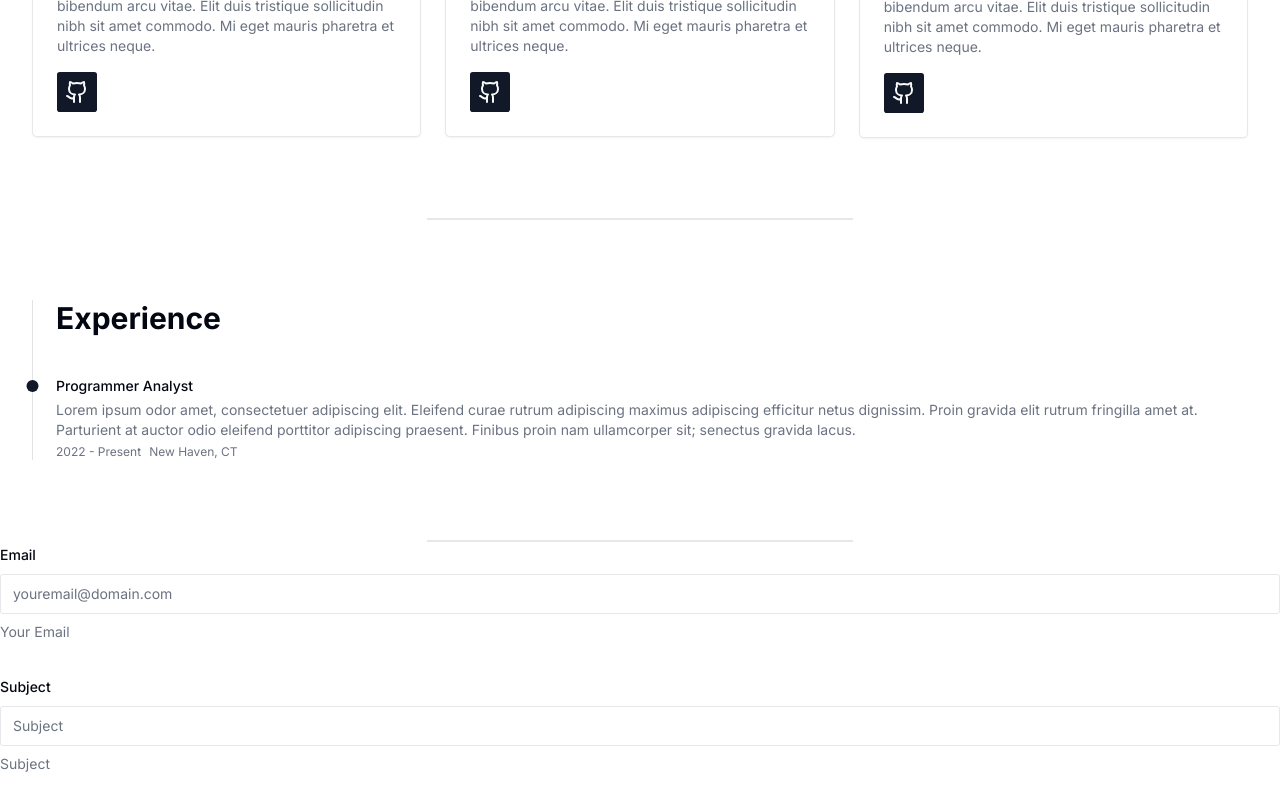
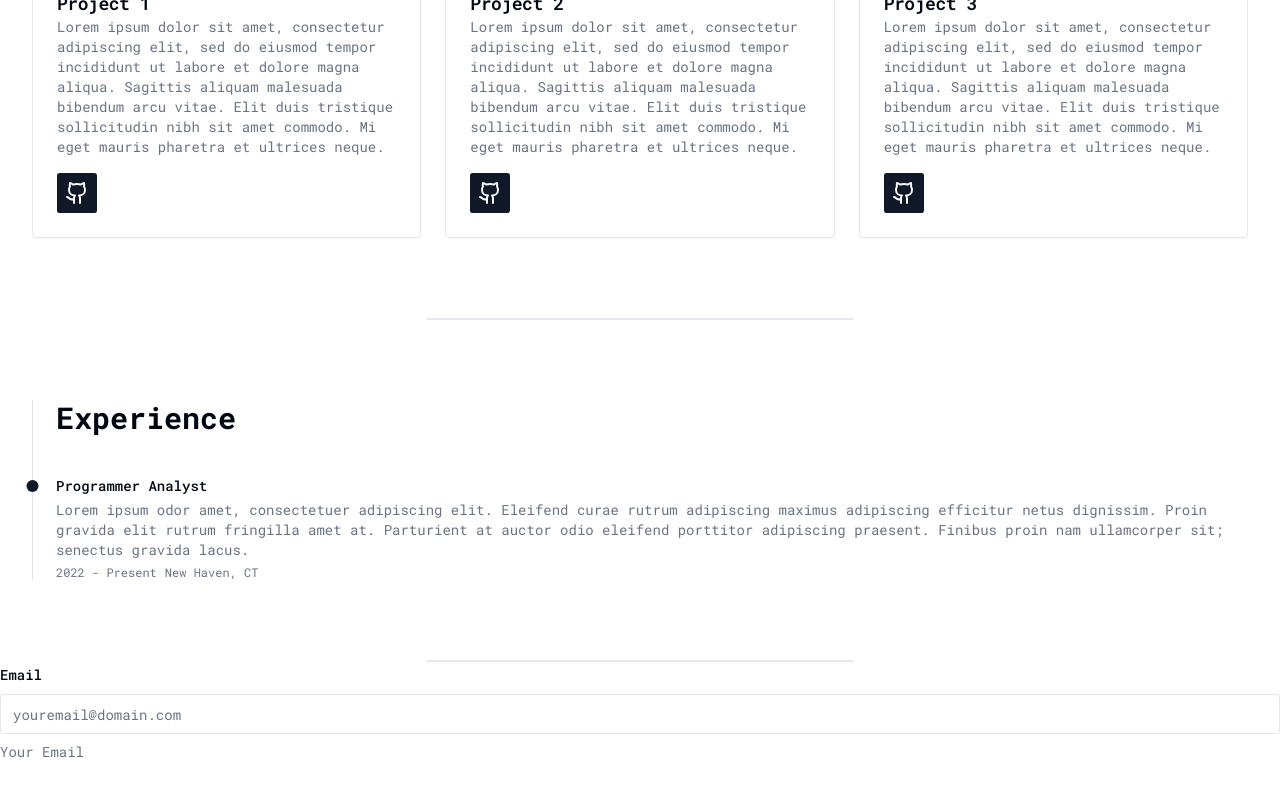
Before and after one commit to thereeling/react-portfolio, a Next.js app: page / in a window 1280 px wide. Shown: the part 1609-2408 px from the top of the page. Built offline with nearby package versions, Linux system fonts and the light colour scheme.

Commit message:
changed font

```diff
--- a/app/layout.js
+++ b/app/layout.js
@@ -1,10 +1,10 @@
 import { Header } from "@/components/header";
-import { Inter } from "next/font/google";
+import { Roboto_Mono } from "next/font/google";
 import "./globals.css";
 import { Darkmode } from "@/components/dark-mode";
 import ActiveSectionContextProvider from "@/context/active-section-context";
 
-const inter = Inter({ subsets: ["latin"] });
+const roboto = Roboto_Mono({ subsets: ["latin"], display: "swap", });
 
 export const metadata = {
   title: "Nick Giuliani",
@@ -13,9 +13,9 @@ export const metadata = {
 
 export default function RootLayout({ children }) {
   return (
-    <html lang="en" className="!scroll-smooth">
+    <html lang="en" className={`${roboto.className} !scroll-smooth`}>
       <body
-        className={`${inter.className} bg-background dark:bg-background text-foreground dark:text-foreground h-[5000px]`}
+        className={`bg-background dark:bg-background text-foreground dark:text-foreground h-[5000px]`}
       >
         <ActiveSectionContextProvider>
           <Header />
--- a/components/projects.jsx
+++ b/components/projects.jsx
@@ -5,7 +5,7 @@ import SectionHeading from "./section-heading";
 import { projectsData } from "@/lib/data";
 import Project from "./project";
 import { useSectionInView } from "@/lib/hooks";
-import { motion } from "framer-motion";
+import { motion, useScroll, useTransform } from "framer-motion";
 
 export default function Projects() {
   const { ref } = useSectionInView("Projects", 0.9);
```
